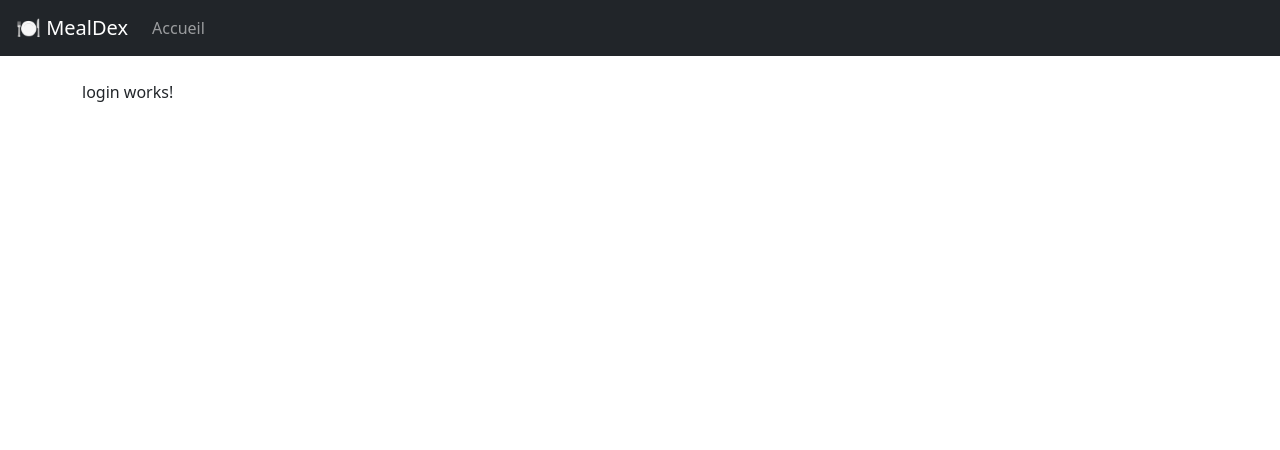
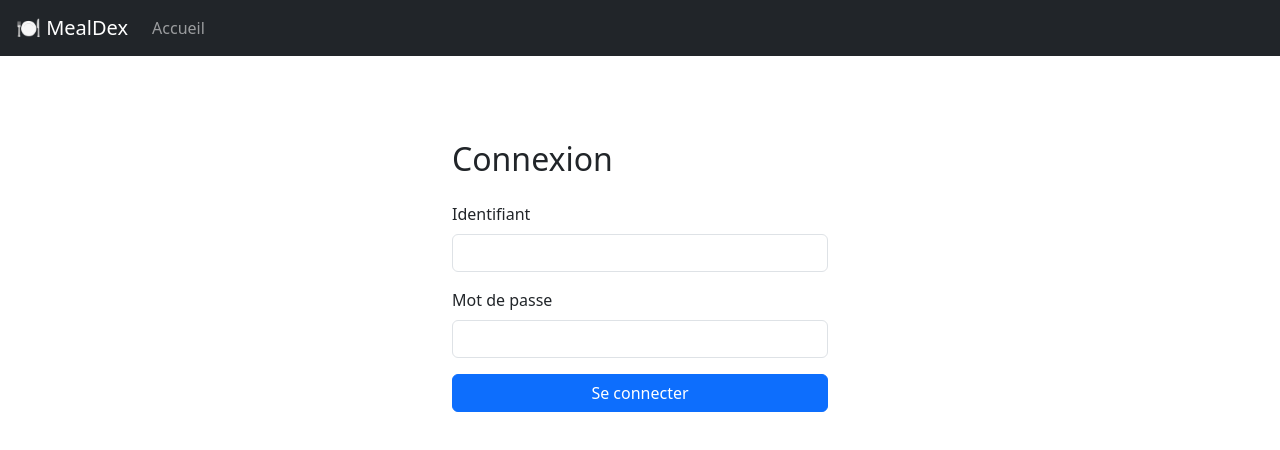
Before and after one commit to ehformation/MealDex, an Angular app: page /login in a window 1280 px wide. Shown: the top 450 px of the page. Built offline with nearby package versions, Linux system fonts and the light colour scheme.

Commit message:
Ajout de la fonctionnalité de déconnexion, mise à jour du composant Login avec un formulaire réactif et gestion des erreurs, ainsi que l'importation de ReactiveFormsModule dans le module principal.

```diff
--- a/src/app/app.component.html
+++ b/src/app/app.component.html
@@ -7,6 +7,10 @@
        routerLinkActive="active"
        [routerLinkActiveOptions]="{ exact: true }">Accueil</a>
   </div>
+
+  <button class="btn btn-outline-light btn-sm"
+          *ngIf="auth.isLoggedIn()"
+          (click)="logout()">Se déconnecter</button>
 </nav>
 
 <div class="container py-4">
--- a/src/app/app.component.ts
+++ b/src/app/app.component.ts
@@ -1,4 +1,6 @@
 import { Component } from '@angular/core';
+import { AuthService } from './core/services/auth.service';
+import { Router } from '@angular/router';
 
 @Component({
   selector: 'app-root',
@@ -8,6 +10,8 @@ import { Component } from '@angular/core';
 export class AppComponent {
   title = 'mealdex';
 
+  constructor(public auth: AuthService, private router: Router) {}
+
   ngOnChanges() {
     console.log("AppComponent changed");
   }
@@ -16,4 +20,10 @@ export class AppComponent {
     console.log("AppComponent initialized");
   }
 
+  logout(): void {
+    this.auth.logout();
+    this.router.navigate(['/login']);
+  }
+
+
 }
--- a/src/app/app.module.ts
+++ b/src/app/app.module.ts
@@ -7,6 +7,7 @@ import { Error404Component } from './error404/error404.component';
 import { MealsModule } from './meals/meals.module';
 import { HttpClientModule } from '@angular/common/http';
 import { LoginComponent } from './auth/login/login.component';
+import { ReactiveFormsModule } from '@angular/forms';
 
 @NgModule({
   declarations: [
@@ -18,7 +19,8 @@ import { LoginComponent } from './auth/login/login.component';
     BrowserModule,
     MealsModule,
     AppRoutingModule,
-    HttpClientModule
+    HttpClientModule,
+    ReactiveFormsModule
   ],
   providers: [],
   bootstrap: [AppComponent]
--- a/src/app/auth/login/login.component.html
+++ b/src/app/auth/login/login.component.html
@@ -1 +1,30 @@
-<p>login works!</p>
+<div class="container" style="max-width: 400px; margin-top: 60px;">
+    <h2 class="mb-4">Connexion</h2>
+
+    <div *ngIf="errors" class="alert alert-danger">
+        Identifiant ou mot de passe incorrect.
+    </div>
+
+    <form [formGroup]="form" (ngSubmit)="onSubmit()">
+        <div class="mb-3">
+            <label for="username" class="form-label">Identifiant</label>
+            <input type="text" id="username" formControlName="username" class="form-control" required>
+            <div *ngIf="form.get('username')?.invalid && form.get('username')?.touched" class="text-danger">
+                L'identifiant est requis.
+            </div>
+        </div>
+
+        <div class="mb-3">
+            <label for="password" class="form-label">Mot de passe</label>
+            <input type="password" id="password" formControlName="password" class="form-control" required>
+            <div *ngIf="form.get('password')?.invalid && form.get('password')?.touched" class="text-danger">
+                Le mot de passe est requis.
+            </div>
+        </div>
+
+        <button class="btn btn-primary w-100" type="submit" [disabled]="loading">
+            {{ loading ? 'Connexion…' : 'Se connecter' }}
+        </button>
+    </form>
+
+</div>
--- a/src/app/auth/login/login.component.ts
+++ b/src/app/auth/login/login.component.ts
@@ -1,4 +1,7 @@
 import { Component } from '@angular/core';
+import { FormBuilder, Validators } from '@angular/forms';
+import { Router } from '@angular/router';
+import { AuthService } from 'src/app/core/services/auth.service';
 
 @Component({
   selector: 'app-login',
@@ -7,4 +10,43 @@ import { Component } from '@angular/core';
 })
 export class LoginComponent {
 
+  form = this.fb.group({
+    username: ['', Validators.required, Validators.minLength(2)],
+    password: ['', [Validators.required, Validators.minLength(2)]],
+  });
+
+  errors: boolean = false;
+  loading: boolean = false;
+
+
+  constructor(private fb: FormBuilder, private router: Router, private authService: AuthService) { }
+
+  onSubmit(): void {
+    if (this.form.invalid) {
+      return;
+    }
+    this.loading = true;
+
+    const username = this.form.value.username!.trim().toLowerCase();
+    const password = this.form.value.password!;
+
+    this.authService.login(username!, password!).subscribe({
+      next: (success) => {
+        this.loading = false;
+        if (success) {
+          this.router.navigate(['/']);
+        } else {
+          this.errors = true;
+        }
+      },
+      error: () => {
+        this.loading = false;
+        this.errors = true;
+        this.form.get('password')?.reset();
+      },
+      complete: () => {
+        this.loading = false;
+      }
+    });
+  }
 }
--- a/src/app/core/services/auth.service.ts
+++ b/src/app/core/services/auth.service.ts
@@ -14,6 +14,7 @@ export class AuthService {
   constructor() { }
 
   login(username: string, password: string): Observable<boolean> {
+
     return new Observable(observer => {
       setTimeout(() => {
         if (username === this.VALID_USER && password === this.VALID_PASSWORD) {
```
